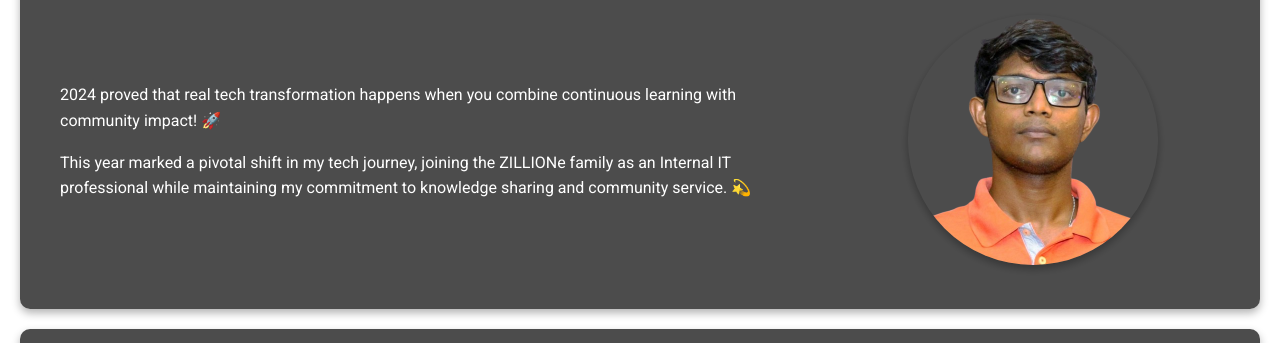
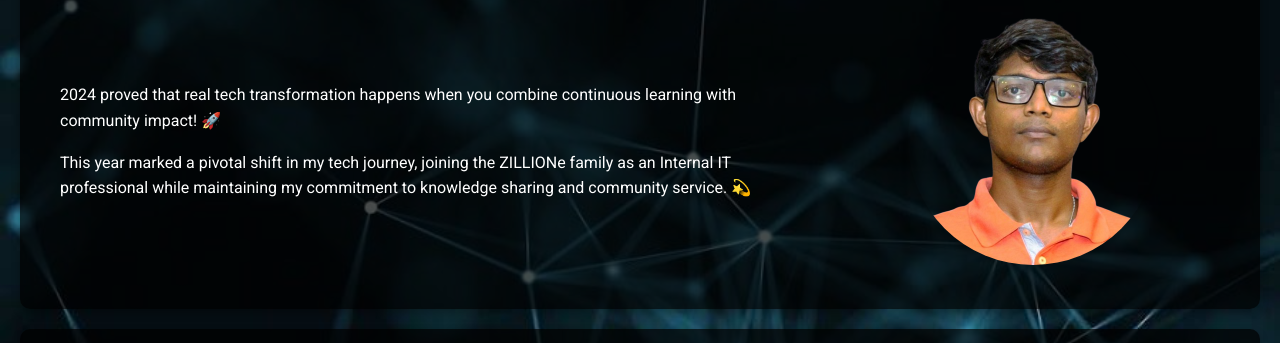
Before and after one commit to Buddika-A-Silva/Bio, a website: page index.html in a window 1280 px wide. Shown: the part 284-627 px from the top of the page. Drawn offline with nearby package versions, Linux system fonts and the light colour scheme.

Commit message:
Update index.html

```diff
--- a/index.html
+++ b/index.html
@@ -12,7 +12,7 @@
     <link rel="stylesheet" href="https://cdnjs.cloudflare.com/ajax/libs/animate.css/4.1.1/animate.min.css">
     <style>
         body {
-            background: url('src/assets/images/bg001.jbg') no-repeat center center fixed;
+            background: url('src/assets/images/bg001.jpg') no-repeat center center fixed;
             background-size: cover;
             color: #ffffff;
             font-family: 'Roboto', sans-serif;
```
